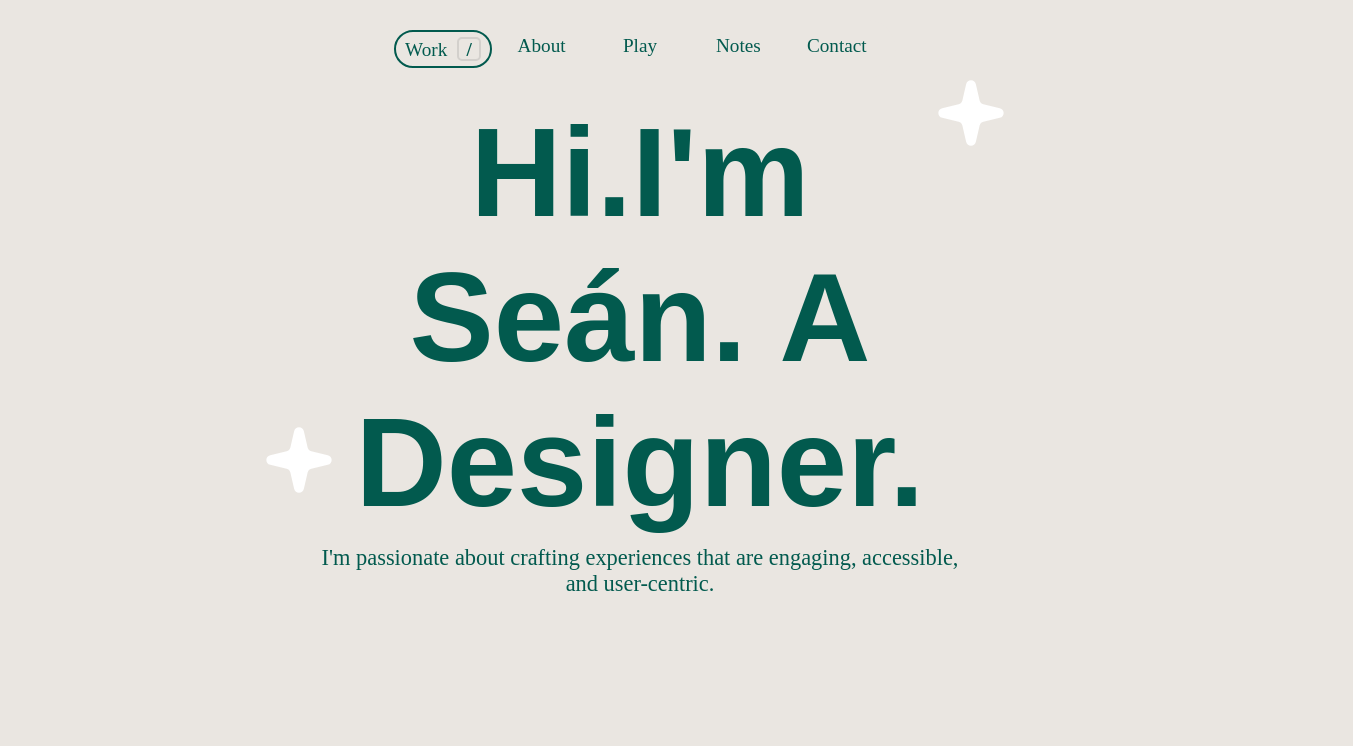
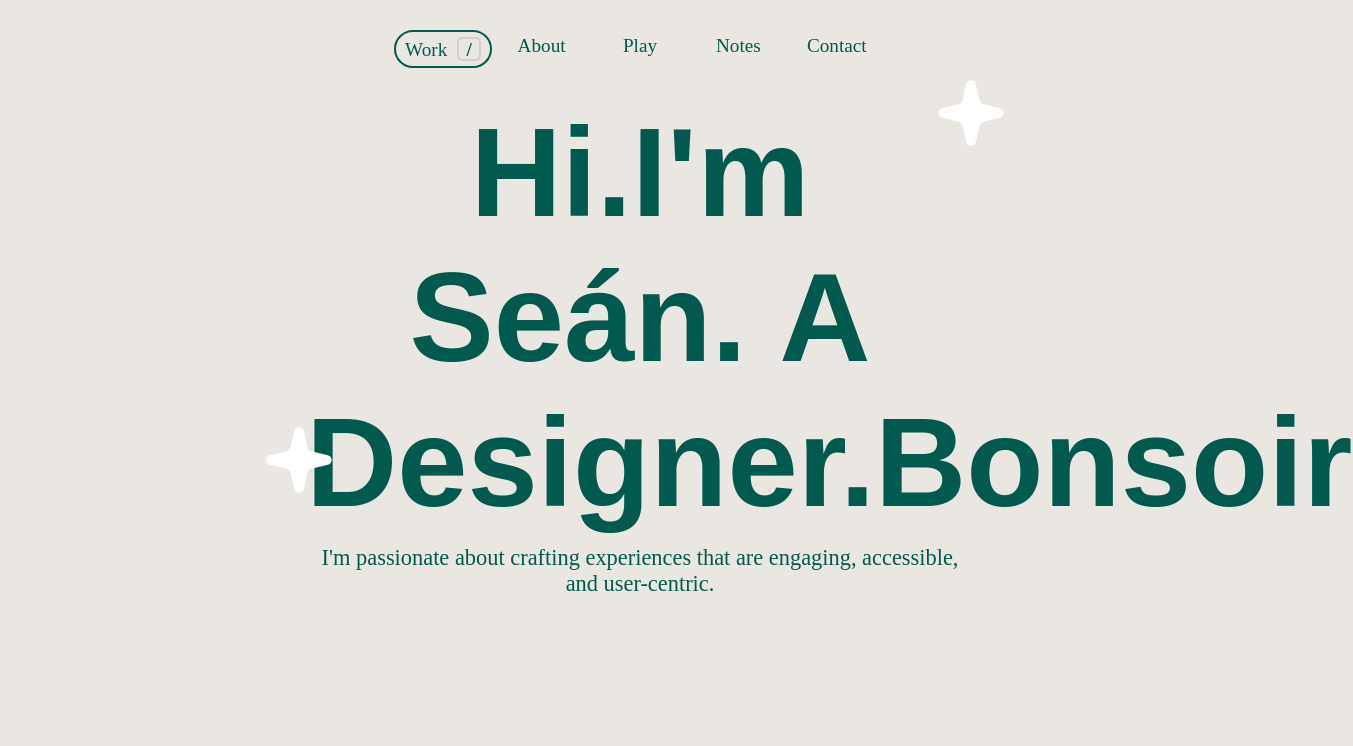
Before and after one commit to GenieConnecte/git-projet, a plain HTML site: page index.html in a window 1280 px wide. Shown: the top 746 px of the page, 1353 px wide, since content can reach past the window. Drawn offline with Linux system fonts and the light colour scheme.

Commit message:
Modification du H1

```diff
--- a/index.html
+++ b/index.html
@@ -19,7 +19,7 @@
     <main>
       <section class="section-1">
         <div class="div-section-1">
-          <h1>Hi.I'm Seán. A Designer.</h1>
+          <h1>Hi.I'm Seán. A Designer.Bonsoir</h1>
           <p>
             I'm passionate about crafting experiences that are engaging,
             accessible, and user-centric.
```
